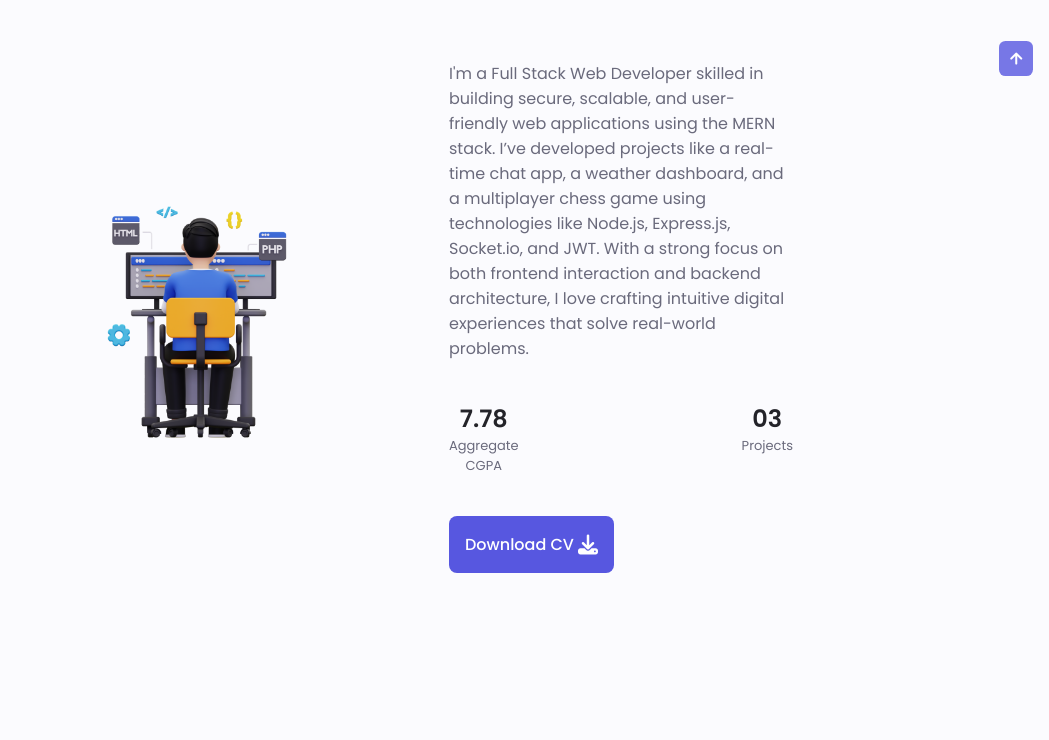
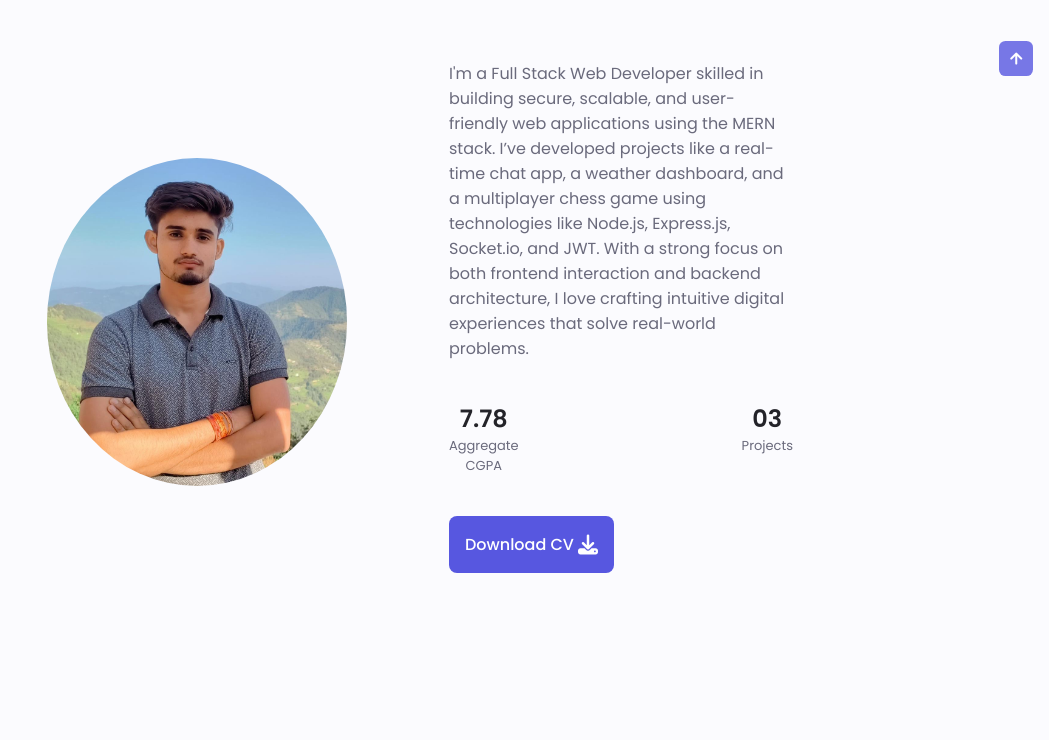
Before and after one commit to ujjwalsharma515/portfolio, a plain HTML site: page index.html in a window 1280 px wide. Shown: the part 884-1624 px from the top of the page, without its empty margins (231-1280 px from the left). Drawn offline with nearby package versions, Linux system fonts and the light colour scheme.

Commit message:
Update index.html

```diff
--- a/index.html
+++ b/index.html
@@ -113,7 +113,7 @@
                     class="home__blob-img"
                     x="-79"
                     y="-46"
-                    xlink:href="assets/img/Pic2.jpg"
+                    xlink:href="assets/img/Pic8.jpg"
                   />
                 </g>
               </svg>
@@ -150,7 +150,7 @@
         <span class="section__subtitle">My introduction</span>
 
         <div class="about__container container grid">
-          <img src="assets\img\pic3.jpg" alt="" class="about__img" />
+          <img src="assets\img\pic8.jpg" alt="" class="about__img" />
 
           <div class="about__data">
             <p class="about__description">
```
